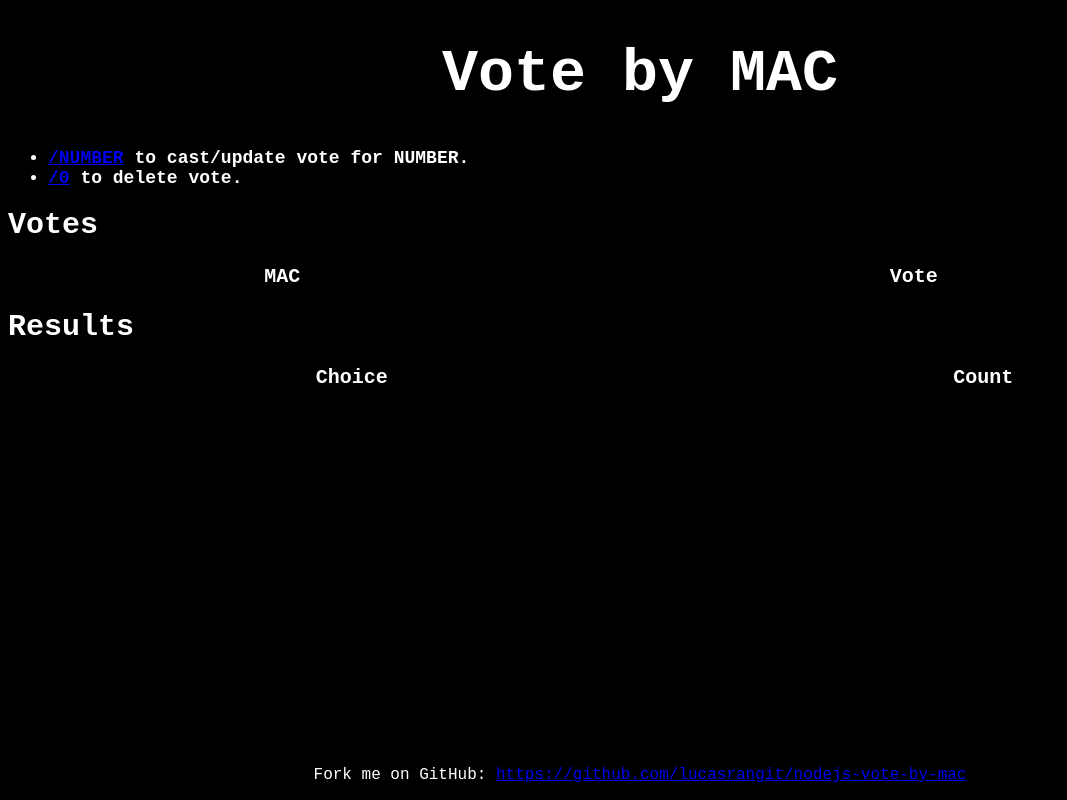
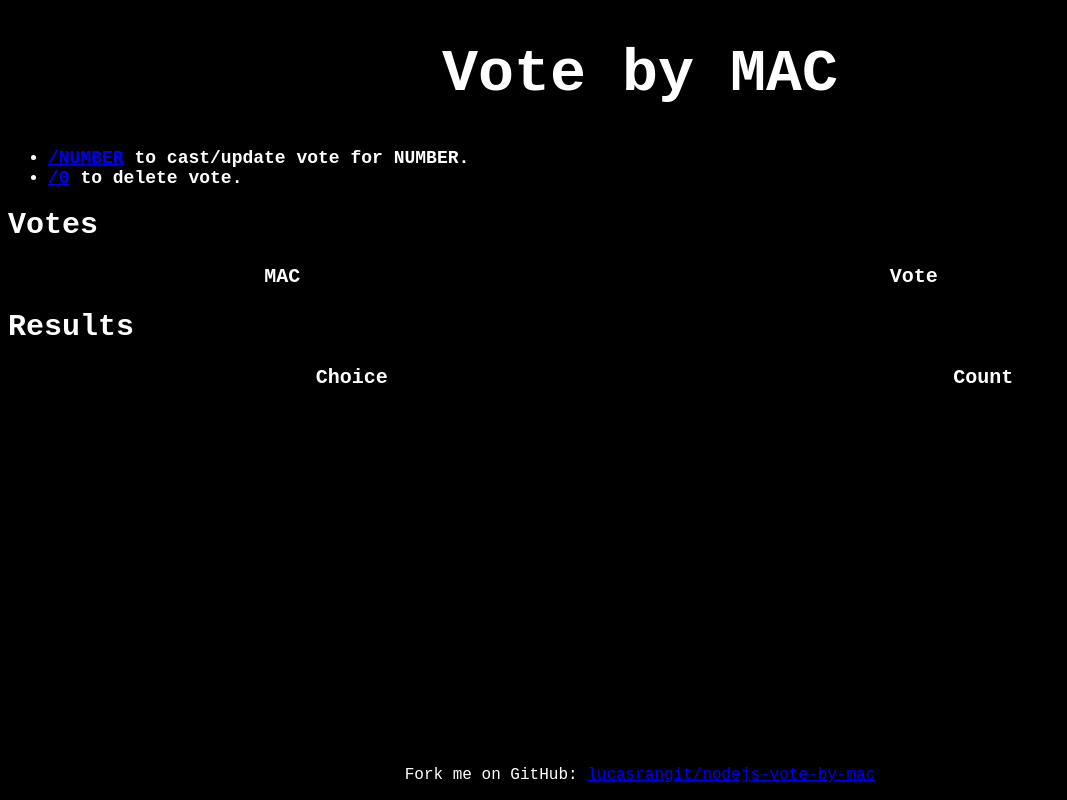
Before and after one commit to robotnyc/nodejs-vote-by-mac, a website: page index.html in a window 1280 px wide. Shown: the whole page, without its empty margins (0-1067 px from the left). Drawn offline with Linux system fonts and the light colour scheme.

Commit message:
shorten github url

```diff
--- a/index.html
+++ b/index.html
@@ -85,7 +85,7 @@
         <span id="tr-choice-count" style="display:none;"></span>
     </table>
     <footer>
-        <p>Fork me on GitHub: <a href="https://github.com/lucasrangit/nodejs-vote-by-mac">https://github.com/lucasrangit/nodejs-vote-by-mac</a></p>
+        <p>Fork me on GitHub: <a href="https://github.com/lucasrangit/nodejs-vote-by-mac">lucasrangit/nodejs-vote-by-mac</a></p>
     </footer>
 </body>
 </html>
```
